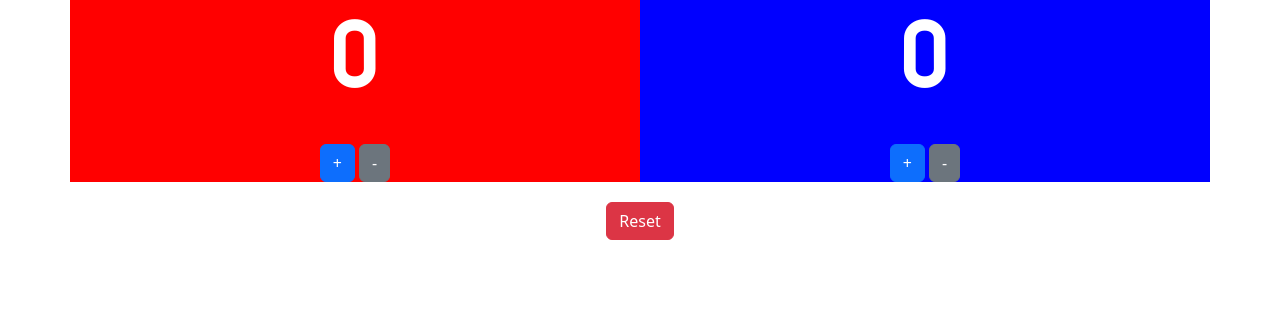
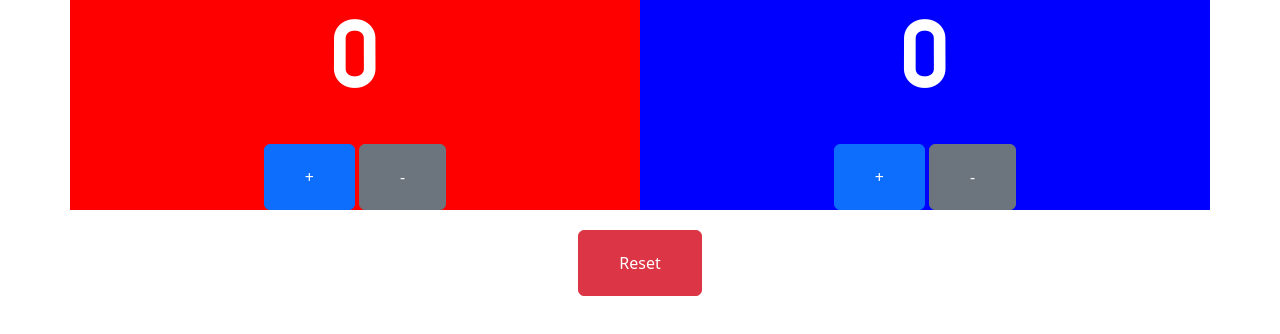
Before and after one commit to andreaaue/scoreboard, a plain HTML site: page index.html in a window 1280 px wide. Shown: the part 244-578 px from the top of the page. Drawn offline with nearby package versions, Linux system fonts and the light colour scheme.

Commit message:
Updating buttons

```diff
--- a/styles.css
+++ b/styles.css
@@ -36,3 +36,7 @@ padding-top: 20px;
 .teamNum{
   color: white;
 }
+
+.btn{
+  padding: 20px 40px;
+}
```
